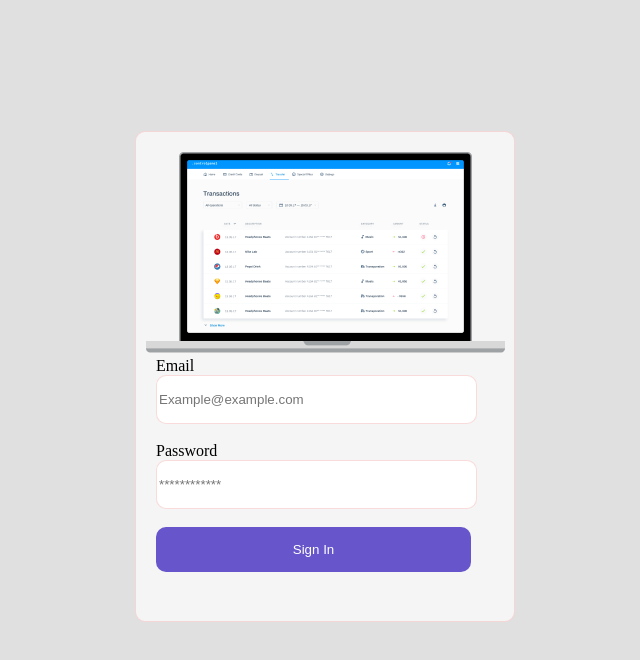
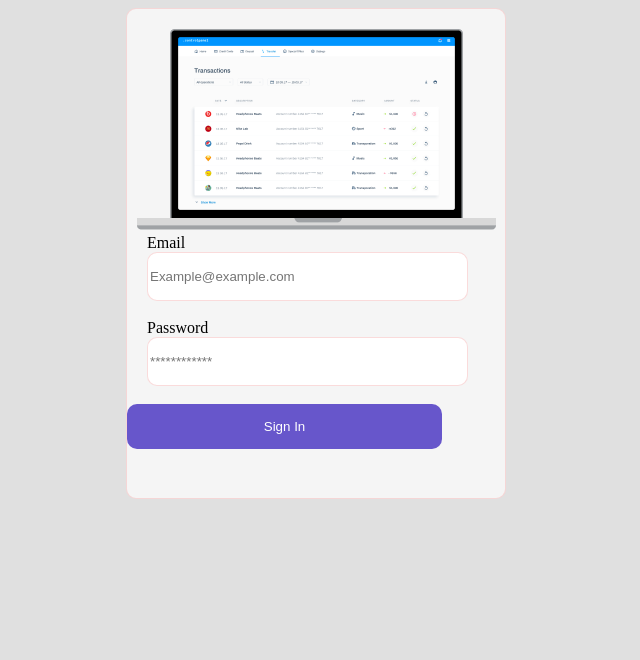
Before and after one commit to tatugrigalashvili/input-css-davaleba-2, a plain HTML site: page index.html in a window 1280 px wide. Shown: the whole page, without its empty margins (324-964 px from the left). Drawn offline with Linux system fonts and the light colour scheme.

Commit message:
Add files via upload

```diff
--- a/index.html
+++ b/index.html
@@ -7,7 +7,7 @@
     <title>Document</title>
 </head>
 <body>
-    <div class="ჩარჩო">
+    <div class="border">
         <!--image-->
         <img src="img.png">
         <!--input email-->
--- a/style.css
+++ b/style.css
@@ -2,19 +2,17 @@ body{
     background-color: #E0E0E0;
 }
 
-.ჩარჩო{
+.border{
     width: 378px;
     height: 489px;
     border-radius: 10px;
     border: 1px solid #F4B4B47A;
     background-color: #F5F5F5;
-    margin-left: 451px;
-    margin-top: 131px;
+    margin: auto;
 }
 img{
     margin-top: 20px;
     margin-left: 10px;
-
 }
 input{
     width: 315px;
@@ -35,6 +33,5 @@ button{
     background-color: #6756CB;
     color: #FFFFFF;
     border: none;
-    margin-bottom: 15px;
-    margin-left: 20px;
+    margin: auto;
 }
```
